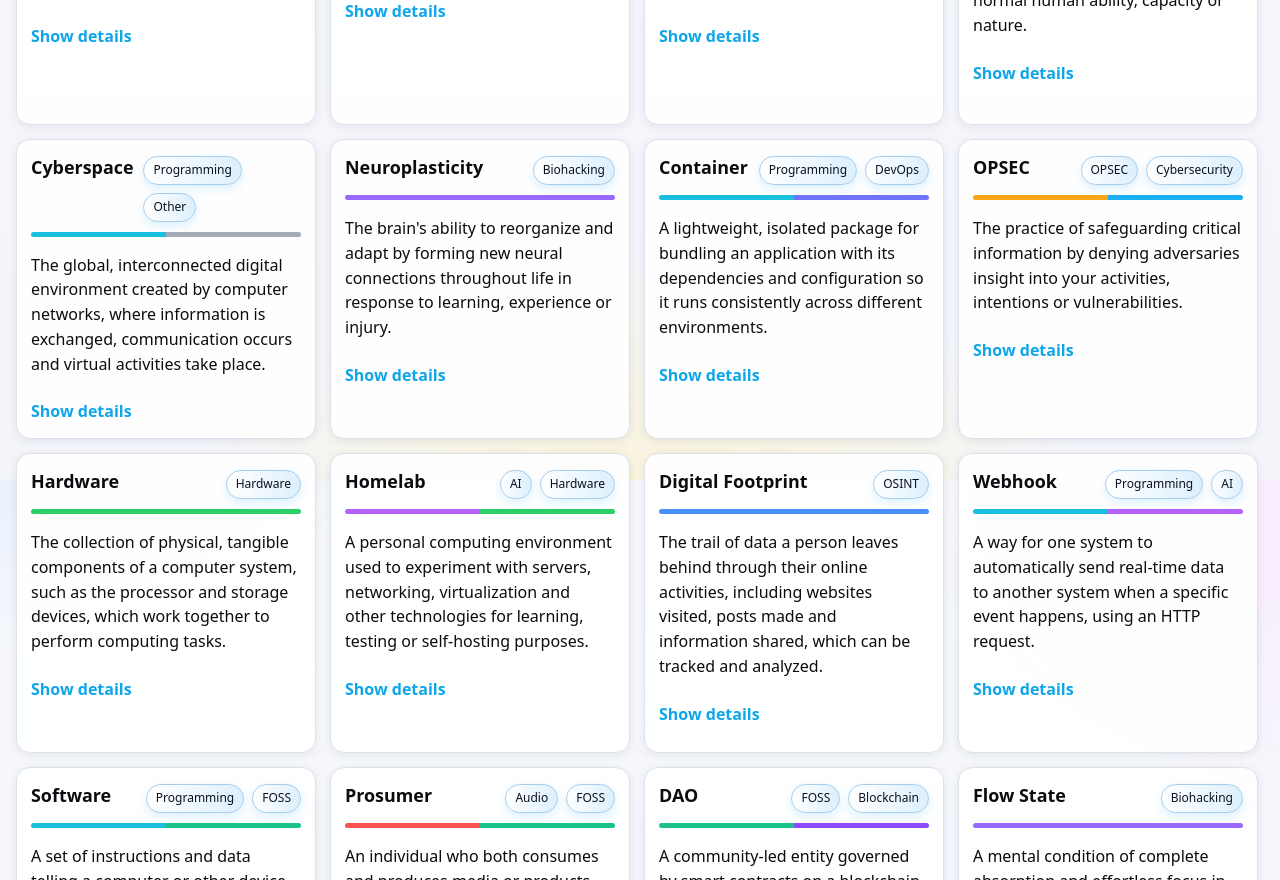
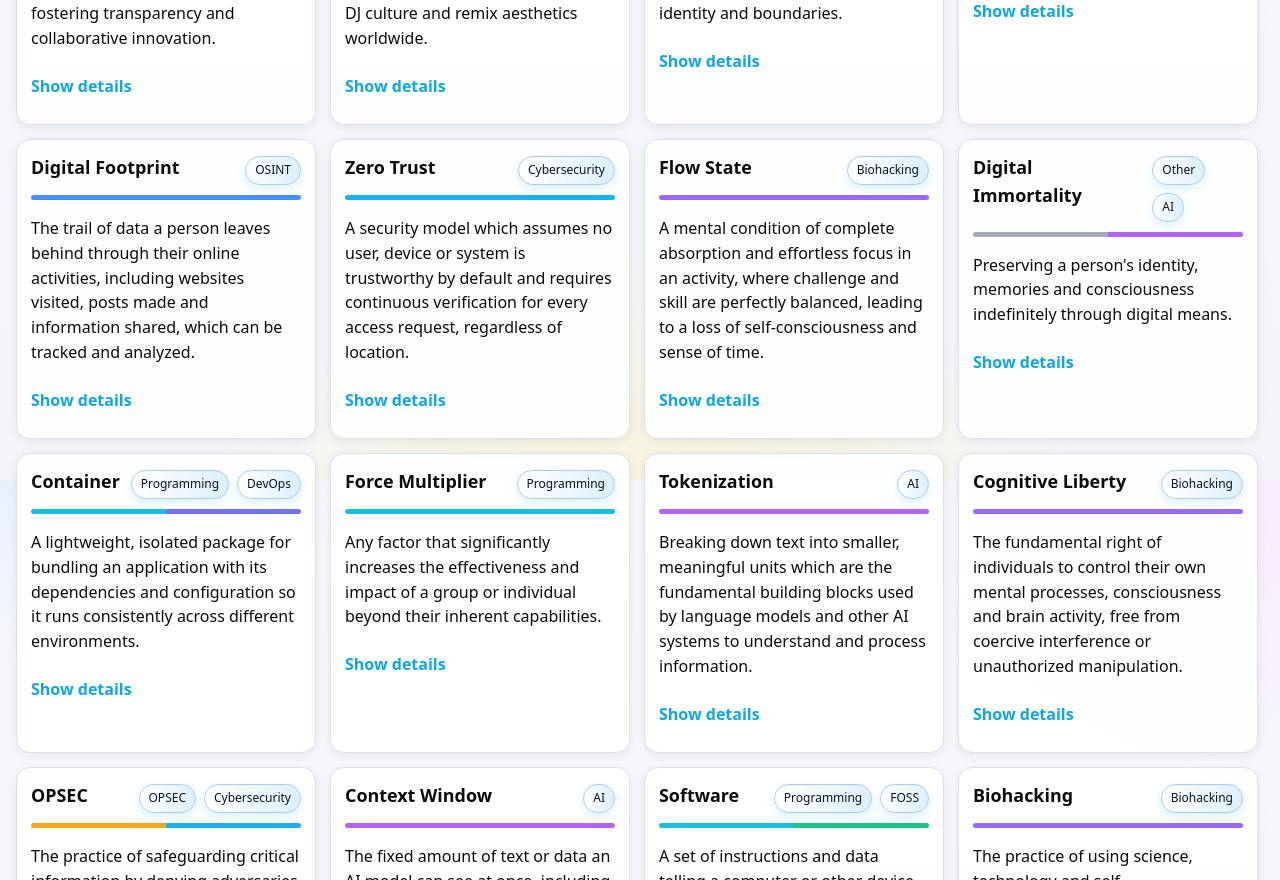
Before and after one commit to devbret/tech-knowledge-hub, a React (Vite) app: page / in a window 1280 px wide. Shown: the part 1920-2800 px from the top of the page. Built offline with nearby package versions, Linux system fonts and the light colour scheme.

Commit message:
Add "cognitive liberty" as a glossary entry.

```diff
--- a/src/data/data.ts
+++ b/src/data/data.ts
@@ -702,6 +702,16 @@ export const glossary: GlossaryEntry[] = [
       "https://www.collinsdictionary.com/us/dictionary/english/preterhuman",
     quote: "Beyond that which is human.",
   },
+  {
+    term: "Cognitive Liberty",
+    definition:
+      "The fundamental right of individuals to control their own mental processes, consciousness and brain activity, free from coercive interference or unauthorized manipulation.",
+    category: ["Biohacking"],
+    source: "Stimpunks",
+    source_url: "https://stimpunks.org/glossary/cognitive-liberty/",
+    quote:
+      "...was coined by Wrye Sententia and Richard Glen Boire, the founders of the Center for Cognitive Liberty and Ethics. Cognitive liberty [...] boils down to the idea that individuals have the right to absolute sovereignty over their own brains and their own cognitive processes.",
+  },
 ];
 
 export const links: LinkEntry[] = [
```
